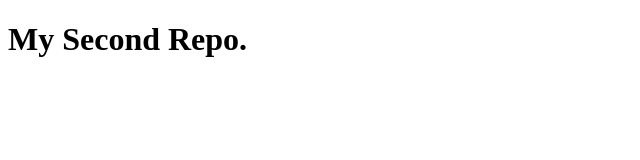
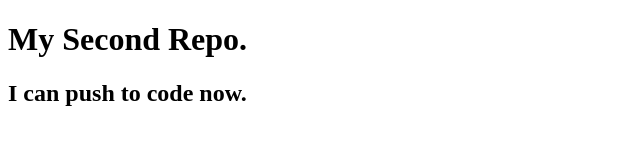
Before and after one commit to shamim192/my-second-repo, a plain HTML site: page index.html in a window 1280 px wide. Shown: the whole page, without its empty margins (0-640 px from the left). Drawn offline with Linux system fonts and the light colour scheme.

Commit message:
My second commit

```diff
--- a/index.html
+++ b/index.html
@@ -8,5 +8,6 @@
 </head>
 <body>
     <h1>My Second Repo.</h1>
+    <h2>I can push to code now.</h2>
 </body>
 </html>
```
